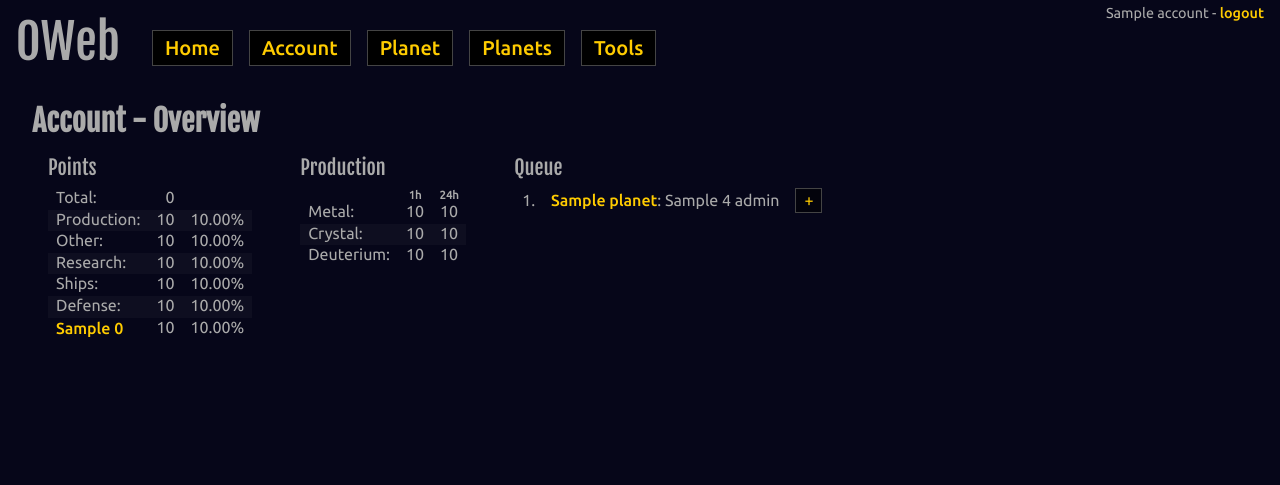
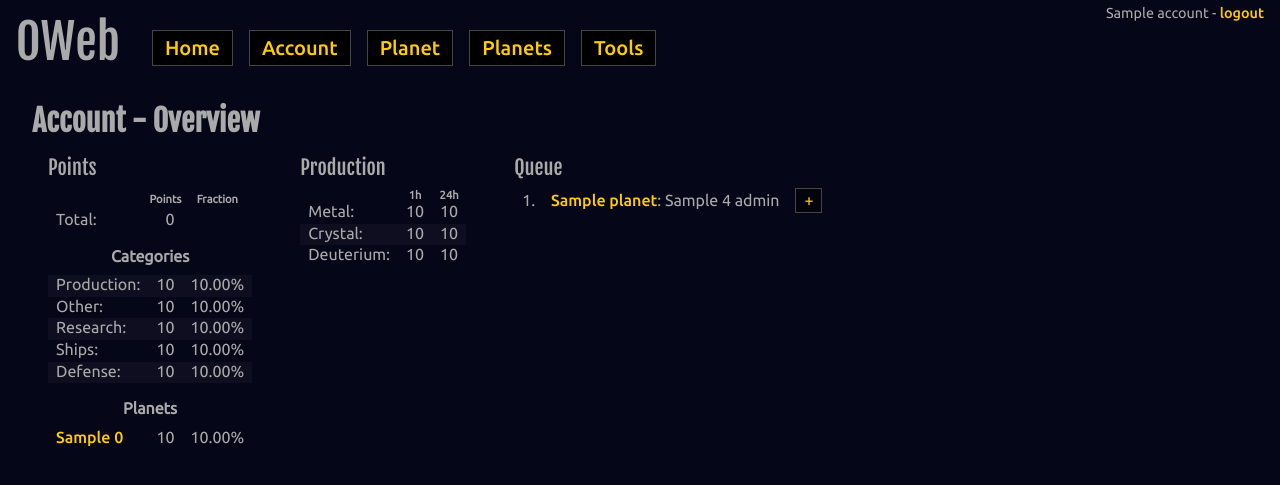
Before and after one commit to Mischback/django-oweb, a Django app: template oweb/templates/oweb/account_overview.html in a window 1280 px wide. Shown: the top 485 px of the page. Run offline with Django 3.2, Linux system fonts and the light colour scheme; the template is opened without the code that fills it: most values are stand-ins (such as "Sample title", 1, 10 or a date in 2020).

Commit message:
some styling

```diff
--- a/oweb/static/oweb/css/basic.css
+++ b/oweb/static/oweb/css/basic.css
@@ -196,6 +196,12 @@ table.production td.value {
     text-align: right;
 }
 
+table.points tr.headline th {
+    font-size: 0.7em;
+}
+table.points tr.cat_headline th {
+    padding: 1em 0 0.5em 0;
+}
 table.points td.value,
 table.points td.fraction {
     text-align: right;
--- a/oweb/templates/oweb/account_overview.html
+++ b/oweb/templates/oweb/account_overview.html
@@ -13,9 +13,17 @@
     <section>
         <header>Points</header>
         <table class="points">
+            <tr class="headline">
+                <td>&nbsp;</td>
+                <th>Points</th>
+                <th>Fraction</th>
+            </tr>
             <tr class="{% cycle 'even' 'uneven' as rowcycle %}">
                 <td>Total:</td>
                 <td class="value">{{ points.total|points|number_beautify }}</td>
+            </tr>
+            <tr class="cat_headline">
+                <th colspan="3">Categories</th>
             </tr>
             <tr class="{% cycle rowcycle %}">
                 <td>Production:</td>
@@ -41,6 +49,9 @@
                 <td>Defense:</td>
                 <td class="value">{{ points.defense.0|points|number_beautify }}</td>
                 <td class="fraction">{{ points.defense.1|floatformat:2 }}%</td>
+            </tr>
+            <tr class="cat_headline">
+                <th colspan="3">Planets</th>
             </tr>
     {% for p in points.planets %}
             <tr class="{% cycle rowcycle %}">
```
